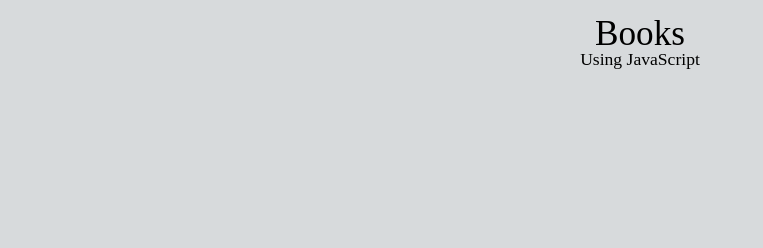
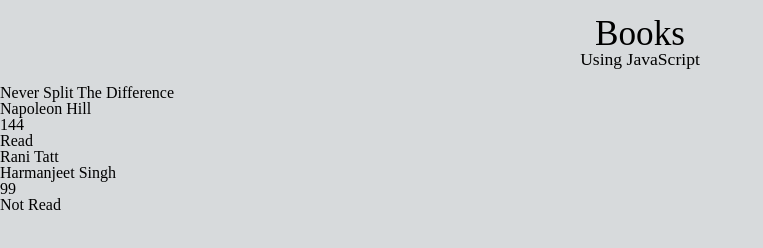
Before and after one commit to amrxt1/js-library, a plain HTML site: page index.html in a window 1280 px wide. Shown: the whole page, without its empty margins (0-763 px from the left). Drawn offline with Linux system fonts and the light colour scheme.

Commit message:
Add books to DOM

```diff
--- a/index.html
+++ b/index.html
@@ -6,7 +6,7 @@
     <title>Library</title>
     <link rel="stylesheet" href="styles/reset.css">
     <link rel="stylesheet" href="styles/styles.css">
-    <script src="script.js"></script>
+    <script src="script.js" defer></script>
 </head>
 <body>
     <header>
@@ -16,7 +16,7 @@
         </div>
     </header>
     <main>
-
+        <div id="books"></div>
     </main>
     <footer>
 
--- a/script.js
+++ b/script.js
@@ -1,5 +1,3 @@
-const myLibrary = [];
-
 function Book(title, author, pages, read) {
     this.title = title;
     this.author = author;
@@ -11,9 +9,43 @@ function Book(title, author, pages, read) {
     };
 }
 
-const book = new Book("random title", "author", 202, false);
-book.displayDetails();
+const addBookToDOM = (book) => {
+    const bookObj = document.createElement("div");
+    bookObj.classList.add("book");
+    const title = document.createElement("p");
+    title.classList.add("title");
+    const author = document.createElement("p");
+    author.classList.add("author");
+    const pages = document.createElement("p");
+    pages.classList.add("pages");
+    const read = document.createElement("p");
+    read.classList.add("read");
 
-function addBookToLibrary() {
+    title.innerHTML = book.title;
+    author.innerHTML = book.author;
+    pages.innerHTML = book.pages;
+    read.innerHTML = (book.read) ? "Read" : "Not Read";
 
-}
+    bookObj.appendChild(title);
+    bookObj.appendChild(author);
+    bookObj.appendChild(pages);
+    bookObj.appendChild(read);
+
+    document.getElementById("books").appendChild(bookObj);
+};
+
+
+
+
+
+
+
+
+
+const myLibrary = [];
+myLibrary.push((new Book("Never Split The Difference", "Napoleon Hill", 144, true)));
+myLibrary.push((new Book("Rani Tatt", "Harmanjeet Singh", 99, false)));
+
+myLibrary.forEach( (book) => {
+    addBookToDOM(book);
+} );
```
